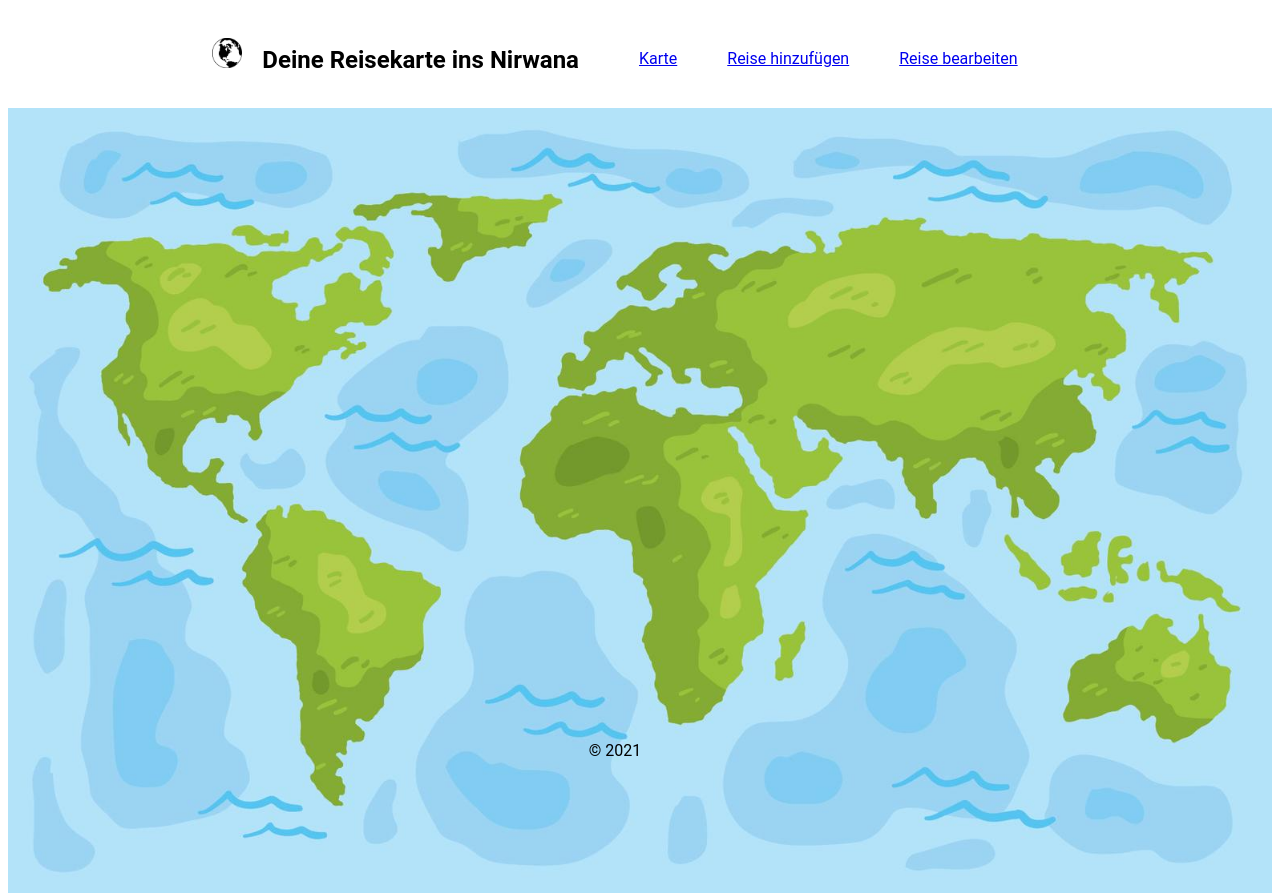
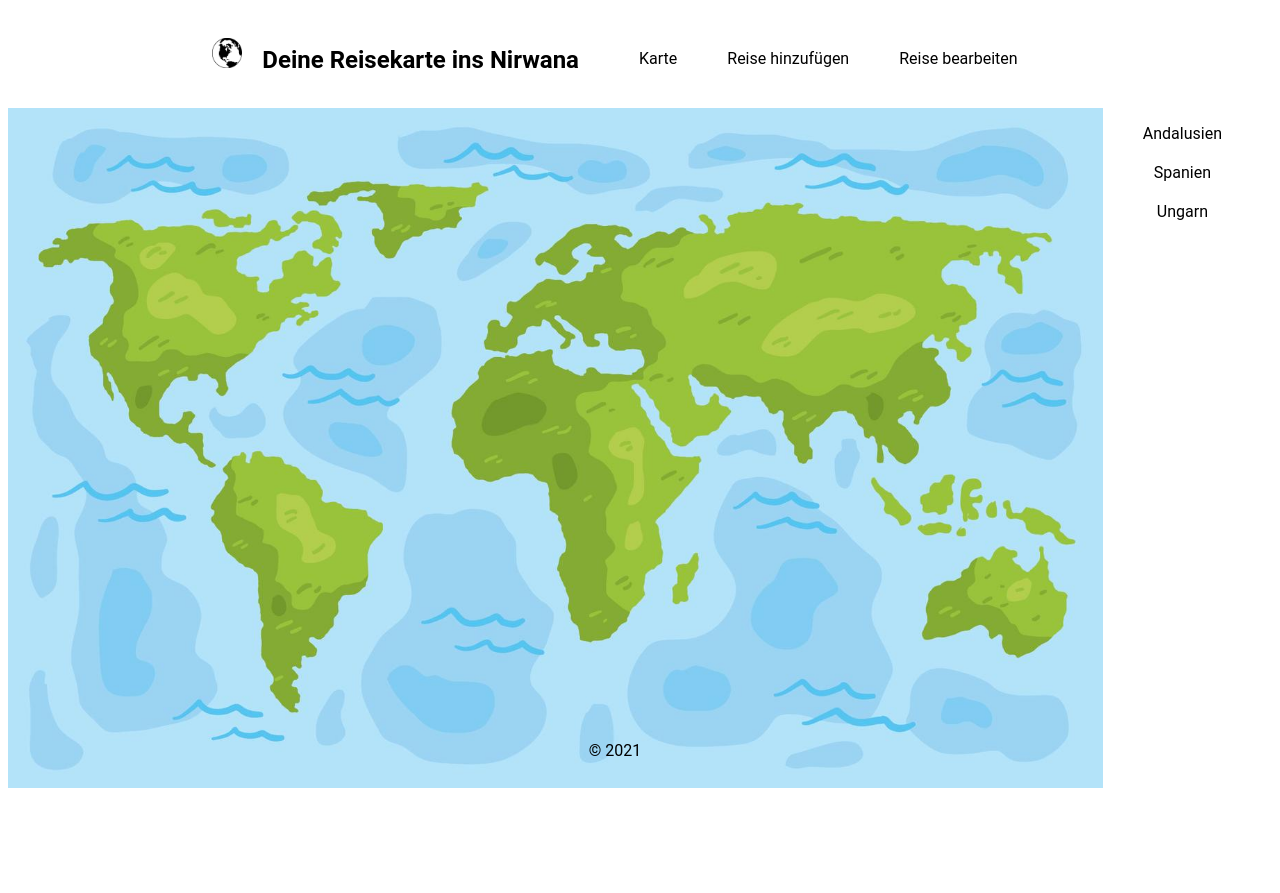
Before and after one commit to simontree/webtech-2, a plain HTML site: page map.html in a window 1280 px wide. After the commit the page ends 800 px from the top, so only its background shows below. Drawn offline with Linux system fonts and the light colour scheme.

Commit message:
css added and journeylist

```diff
--- a/css/styles.css
+++ b/css/styles.css
@@ -12,10 +12,20 @@ body{
       "footer"
 }
 
+.container-after-login {
+    text-align: center;
+    display: grid;
+    grid-template-rows: 100px 500px 1fr;
+    grid-template-areas:
+      "header header"
+      "main sidebar"
+      "footer footer"
+}
+
 .menu-container{
     display: flex;
+    align-items: baseline;
     justify-content: center;
-    align-items: baseline;
     margin-top: 18px;
     gap: 20px;
 }
@@ -74,3 +84,14 @@ li{
     margin-right: 50px;
     float: left;
 }
+
+.journeylist{
+    display: flex;
+    flex-direction: column;
+    gap: 20px;
+}
+
+a{
+    color: black;
+    text-decoration: none;
+}
--- a/map.html
+++ b/map.html
@@ -10,11 +10,11 @@
 </head>
 
 <body>
-    <div class="container">
+    <div class="container-after-login">
         <header>
         <div class="menu-container">
             <img class="logo" src="images/globe.png">
-            <h2>Deine Reisekarte ins Nirwana</h2>
+            <h2><a href="map.html">Deine Reisekarte ins Nirwana</a></h2>
             <nav class="menu">
                 <ul>
                     <li><a href="map.html">Karte</a></li>
@@ -25,8 +25,16 @@
         </div>
         </header>
 
+        <sidebar>
+            <ul class="journeylist">
+                <li>Andalusien</li>
+                <li>Spanien</li>
+                <li>Ungarn</li>
+            </ul>
+        </sidebar>
+        <main>
         <img class="mapimage" src="images/globalmap.jpg">
-
+        </main>
         <footer>
             © 2021
         </footer>
```
